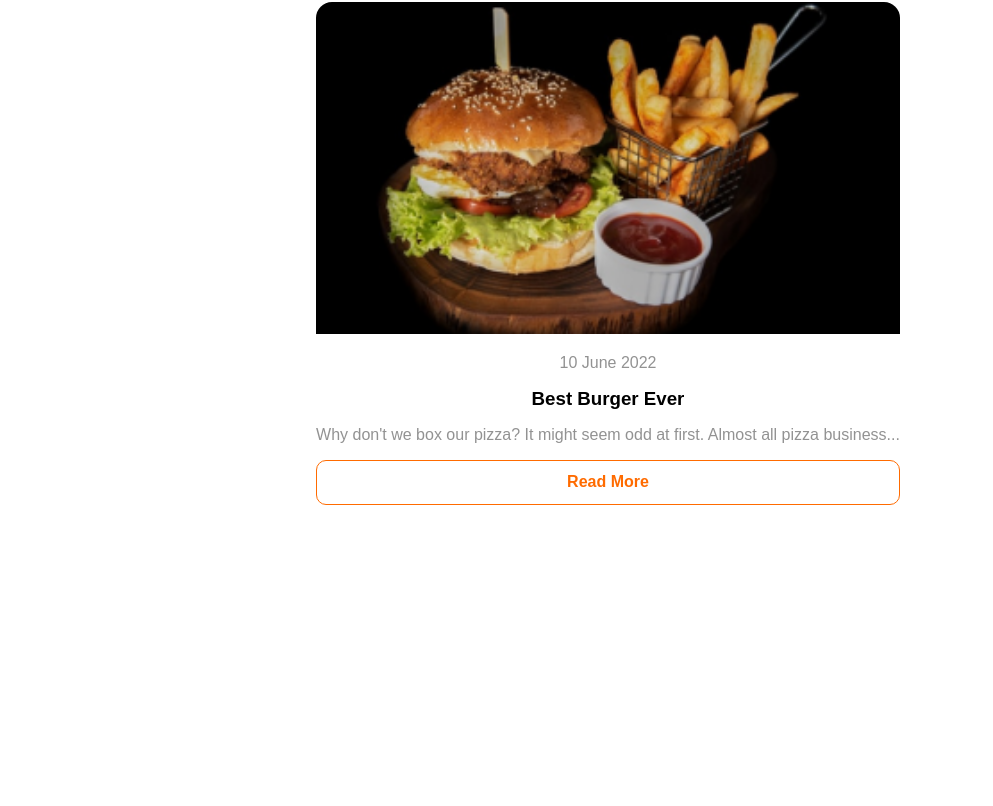
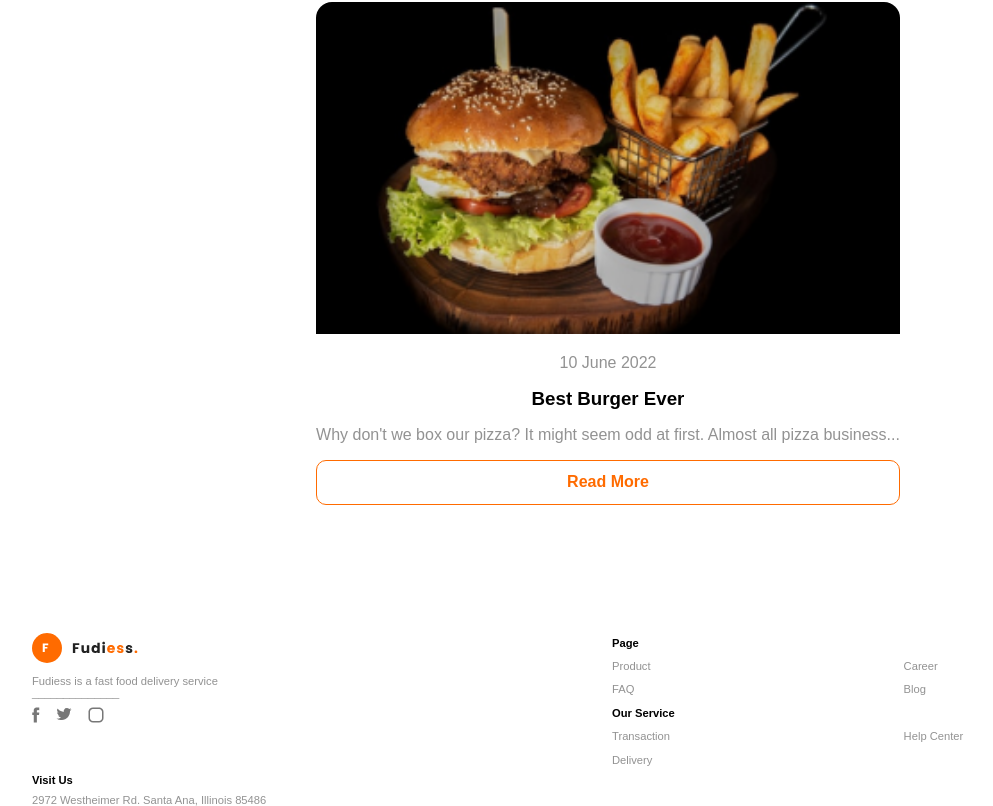
Before and after one commit to bandeira-de-melo/foodie-website, a React (Create React App) app: page / in a window 1280 px wide. Shown: the part 4447-5253 px from the top of the page, without its empty margins (32-1025 px from the left). Before the commit the page ends 5080 px from the top, so only its background shows below. Built offline with nearby package versions, Linux system fonts and the light colour scheme.

Commit message:
Styled Footer Component

```diff
--- a/src/App.tsx
+++ b/src/App.tsx
@@ -6,6 +6,7 @@ import StepsSection from "./components/StepsSection";
 import MenuSection from "./components/MenuSection";
 import TestimonialsSection from "./components/TestimonialsSection";
 import Articles from "./components/ArtclesSections";
+import Footer from "./components/Footer";
 
 
 function App() {
@@ -19,6 +20,7 @@ function App() {
       <MenuSection />
       <TestimonialsSection />
       <Articles />
+      <Footer />
     </div>
   );
 }
--- a/src/components/Footer.tsx
+++ b/src/components/Footer.tsx
@@ -2,6 +2,9 @@ import Logo from "../assets/images/foodies-logo.svg"
 import icon01 from "../assets/images/icon-facebook.png"
 import icon02 from "../assets/images/icon-twitter.png"
 import icon03 from "../assets/images/icon-instagram.png"
+
+import '../styles/footer.css'
+
 function Footer() {
   return (
     <footer className="footer">
@@ -12,7 +15,18 @@ function Footer() {
           </div>
           <p>Fudiess is a fast food delivery service</p>
           <p>______________</p>
-          <div className="footer__icons-container">
+
+        </div>
+
+        <div className="footer__item">
+          <h3 className="footer__item-title">Page</h3>
+          <a href="" className="one">Product</a>
+          <a href="" className="two">Career</a>
+          <a href="" className="three">FAQ</a>
+          <a href="" className="four">Blog</a>
+
+        </div>
+        <div className="footer__icons-container">
             <div className="footer__icon">
               <a href="#"><img src={icon01} /></a>
             </div>
@@ -22,15 +36,6 @@ function Footer() {
             <div className="footer__icon">
               <a href="#"><img src={icon03} /></a>
             </div>
-          </div>
-        </div>
-        <div className="footer__item">
-          <h3 className="footer__item-title">Page</h3>
-          <a href="" className="one">Product</a>
-          <a href="" className="two">Career</a>
-          <a href="" className="three">FAQ</a>
-          <a href="" className="four">Blog</a>
-
         </div>
         <div className="footer__item">
           <h3 className="footer__item-title">Our Service</h3>
@@ -38,9 +43,9 @@ function Footer() {
           <a href="" className="two">Help Center</a>
           <a href="" className="three">Delivery</a>
         </div>
-        <div className="footer__item">
-        <h3 className="footer__item-title">Visit Us</h3>
-        <p>2972 Westheimer Rd. Santa Ana, Illinois 85486</p>
+        <div className="footer__adress">
+          <h3 className="footer__adress-title">Visit Us</h3>
+          <p>2972 Westheimer Rd. Santa Ana, Illinois 85486</p>
         </div>
       </div>
     </footer>
--- /dev/null
+++ b/src/styles/footer.css
@@ -0,0 +1,74 @@
+.footer {
+  display: -webkit-box;
+  display: -ms-flexbox;
+  display: flex;
+  -webkit-box-pack: center;
+      -ms-flex-pack: center;
+          justify-content: center;
+}
+
+.footer p {
+  font-size: .7rem;
+  color: rgba(119, 119, 119, 0.8);
+}
+
+.footer .footer__container {
+  display: -ms-grid;
+  display: grid;
+  -ms-grid-columns: (1fr)[2];
+      grid-template-columns: repeat(2, 1fr);
+  width: 90%;
+  gap: .5rem;
+}
+
+.footer .footer__container .footer-logo {
+  margin-bottom: .5rem;
+}
+
+.footer .footer__container h3 {
+  font-size: .7rem;
+}
+
+.footer .footer__container .footer__item {
+  display: -ms-grid;
+  display: grid;
+  -ms-grid-columns: (1fr)[2];
+      grid-template-columns: repeat(2, 1fr);
+  gap: .7rem;
+  -ms-flex-line-pack: center;
+      align-content: center;
+}
+
+.footer .footer__container .footer__item a {
+  font-size: .7rem;
+  text-decoration: none;
+  color: rgba(119, 119, 119, 0.8);
+}
+
+.footer .footer__container .footer__item a:hover {
+  color: #FF6B00;
+}
+
+.footer .footer__container .footer__item .footer__item-title {
+  -ms-grid-column: 1;
+  -ms-grid-column-span: 2;
+  grid-column: 1/3;
+}
+
+.footer .footer__container .footer__icons-container {
+  display: -webkit-box;
+  display: -ms-flexbox;
+  display: flex;
+  gap: 1rem;
+}
+
+.footer .footer__container .footer__adress {
+  -ms-grid-column: 1;
+  -ms-grid-column-span: 2;
+  grid-column: 1 / 3;
+  width: 70%;
+  display: -ms-grid;
+  display: grid;
+  gap: .5rem;
+}
+/*# sourceMappingURL=footer.css.map */
--- /dev/null
+++ b/src/styles/footer.scss
@@ -0,0 +1,49 @@
+@import "../variables/variables.scss";
+.footer{
+  display: flex;
+  justify-content: center;
+  p {
+    font-size: .7rem;
+    color: $main-text-light;
+  }
+  .footer__container {
+    .footer-logo{
+      margin-bottom: .5rem;
+    }
+    h3{
+      font-size: .7rem;
+    }
+    display: grid;
+    grid-template-columns: repeat(2, 1fr);
+    width: 90%;
+    gap: .5rem;
+    .footer__item {
+      display: grid;
+      grid-template-columns: repeat(2, 1fr);
+      gap: .7rem;
+      align-content: center;
+      a{
+        font-size: .7rem;
+        text-decoration: none;
+        color: $main-text-light ;
+        &:hover {
+          color: $accent-color;
+        }
+      }
+      .footer__item-title{
+        grid-column: 1/3;
+      }
+    }
+    .footer__icons-container{
+      display: flex;
+      gap: 1rem;
+    }
+    .footer__adress {
+      grid-column: 1 / 3;
+      width: 70%;
+      display: grid;
+      gap: .5rem;
+
+    }
+  }
+}
```
Also changed, not shown: 1 other file (tests, documents, lock files or other folders).
